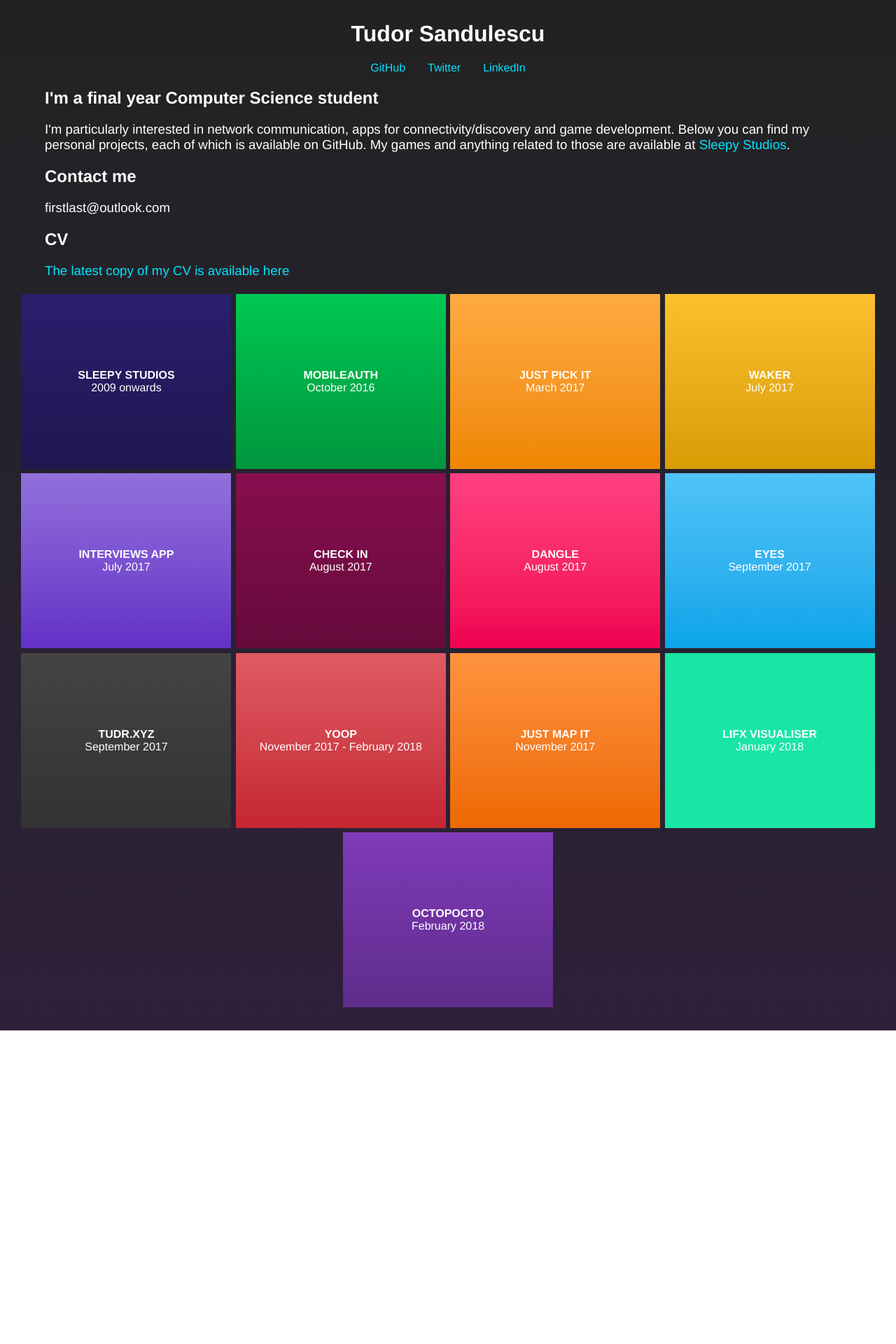
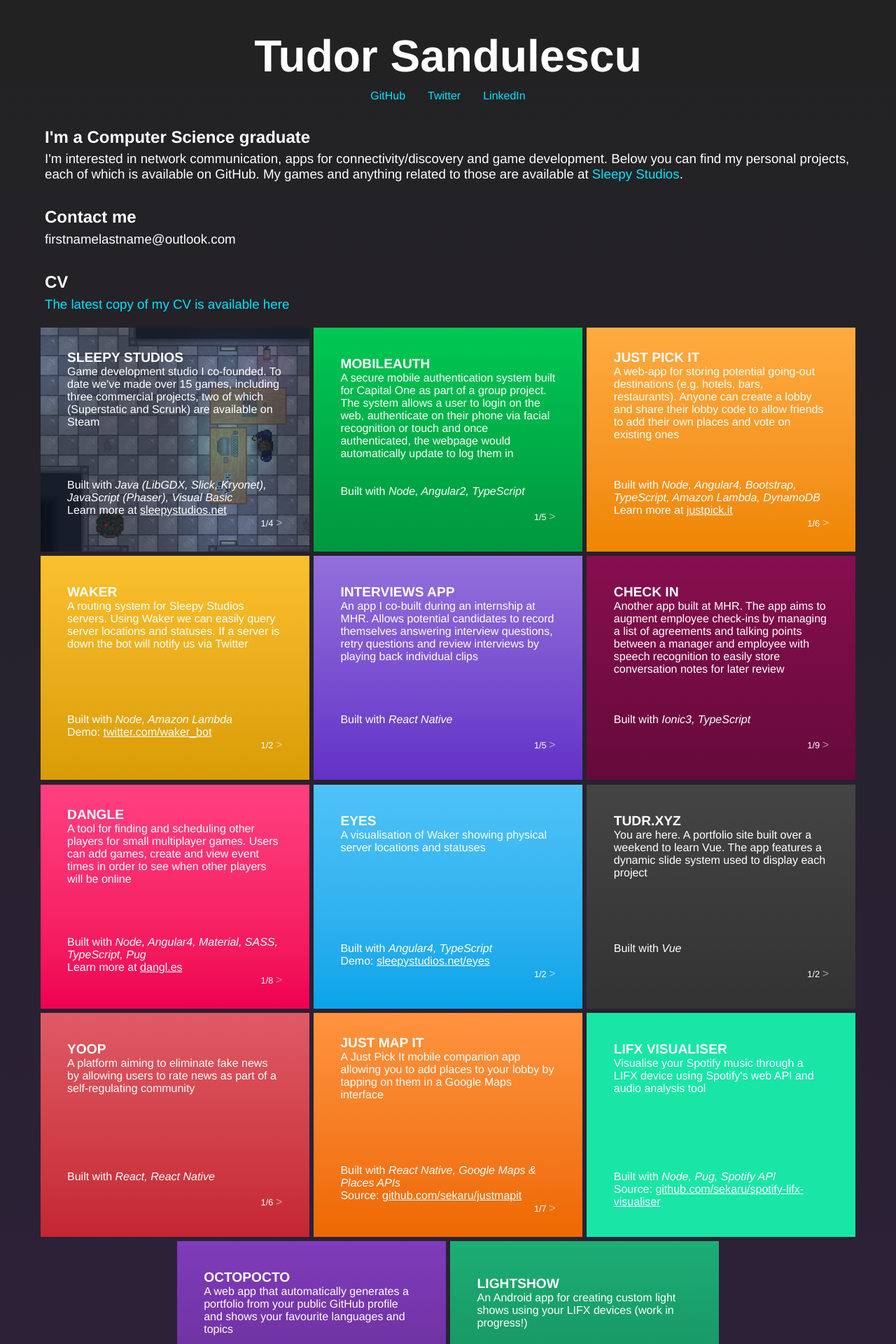
Before and after one commit to sekaru/tudr.xyz, a Vue app: page /#/ in a window 1280 px wide. Shown: the top 1920 px of the page at 70% size. Before the commit the page ends 1472 px from the top, so only its background shows below. Built offline with nearby package versions, Linux system fonts and the light colour scheme.

Commit message:
No longer need to expand projects, updated CV, added lightshow project

```diff
--- a/src/App.vue
+++ b/src/App.vue
@@ -20,6 +20,7 @@
 <style>
 h1 {
   text-align: center;
+  font-size: 4rem;
 }
 
 h3 {
@@ -27,6 +28,8 @@
 }
 
 ul {
+  margin-top: -2em;
+  margin-bottom: 2em;
   list-style: none;
   text-align: center;
   padding: 0;
--- a/src/components/Hello.vue
+++ b/src/components/Hello.vue
@@ -21,9 +21,6 @@
         </transition-group>
 
         <p class="info-container" v-if="(project.slides[project.slideIndex].text.length>0 && project.expanded) || !project.expanded">
-          <!-- Close button -->
-          <span v-if="project.expanded && project.showText" v-on:click="closeProject(project)" class="control close">X</span>
-
           <!-- Title -->
           <span class="title">{{project.title}}</span>
 
@@ -81,6 +78,12 @@
       this.$set(project, 'closeLock', false);
       this.$set(project, 'controlLock', false);
       this.$set(project, 'showText', false);
+
+      project.expanded = true;
+
+      setTimeout(() => {
+        project.showText = true;
+      }, 350);
     });
   },
 
@@ -98,29 +101,6 @@
         }
         return;
       }
-
-      this.projects.forEach(project => {
-        project.expanded = false;
-        project.slideIndex = 0;
-        project.showText = false;
-        clearInterval(project.interval);
-      });
-
-      this.createSlideInterval(project);
-      project.expanded = true;
-
-      setTimeout(() => {
-        project.showText = true;
-      }, 350)
-    },
-
-    closeProject: function(project) {
-      project.expanded = false;
-      project.closeLock = true;
-
-      setTimeout(() => {
-        project.closeLock = false;
-      }, 200);
     },
 
     notFirstSlide: function(project) {
@@ -132,17 +112,13 @@
     },
 
     prevSlide: function(project) {
-      clearInterval(project.interval);
       project.slideIndex--;
       this.setControlLock(project);
-      this.createSlideInterval(project);
     },
 
     nextSlide: function(project) {
-      clearInterval(project.interval);
       project.slideIndex++;
       this.setControlLock(project);
-      this.createSlideInterval(project);
     },
 
     setControlLock: function(project) {
@@ -150,15 +126,6 @@
       setTimeout(() => {
         project.controlLock = false;
       }, 200);
-    },
-
-    createSlideInterval: function(project) {
-      project.interval = setInterval(() => {
-        // increment which slide to show
-        if(project.expanded) {
-          project.slideIndex = project.slideIndex<project.slides.length-1 ? project.slideIndex+1 : 0;
-        }
-      }, 6000);
     },
 
     showImg: function(img, project) {
@@ -194,6 +161,7 @@
 .title {
   text-transform: uppercase;
   font-weight: bold;
+  font-size: 1.2rem;
 }
 
 .flipable {
@@ -209,9 +177,9 @@
 }
 
 .expanded {
-  width: 40%;
-  height: 50vh;
-  font-size: 1.25rem;
+  width: 30vw;
+  height: 40vh;
+  font-size: 1rem;
   text-align: left;
   transition: all 0.4s;
 }
@@ -260,7 +228,7 @@
 
 .slide-num {
   float: right;
-  font-size: 1rem;
+  font-size: 0.8rem;
 }
 
 .control {
@@ -310,7 +278,7 @@
   60%  {background: hsl(180, 80%, 50%);}
   70%  {background: hsl(220, 80%, 50%);}
   80%  {background: hsl(300, 80%, 50%);}
-  100%  {background: hsl(360, 80%, 50%);}
+  100% {background: hsl(360, 80%, 50%);}
 }
 
 @media (max-width: 768px) {
--- a/src/components/Intro.vue
+++ b/src/components/Intro.vue
@@ -1,15 +1,15 @@
 <template>
   <div class="content">
-    <h2>I'm a final year Computer Science student</h2>
+    <h2>I'm a Computer Science graduate</h2>
     <h3>
-      I'm particularly interested in network communication, apps for connectivity/discovery and game development.
+      I'm interested in network communication, apps for connectivity/discovery and game development.
 
       Below you can find my personal projects, each of which is available on GitHub.
       My games and anything related to those are available at <a class="nav-link" href="http://sleepystudios.net">Sleepy Studios</a>.
     </h3>
 
     <h2>Contact me</h2>
-    <h3>firstlast@outlook.com</h3>
+    <h3>firstnamelastname@outlook.com</h3>
 
     <h2>CV</h2>
     <h3><a class="nav-link" href="cv.pdf">The latest copy of my CV is available here</a></h3>
@@ -18,3 +18,10 @@
     <!-- <h3><router-link class="nav-link" :to="'motionstills'">Motion Stills</router-link></h3> -->
   </div>
 </template>
+
+<style>
+h2 {
+  margin-top: 1.5em;
+  margin-bottom: -0.5em;
+}
+</style>
--- a/src/components/projects.js
+++ b/src/components/projects.js
@@ -5,7 +5,7 @@
     color: 'linear-gradient(to bottom, #2a1f6d, #271d66, #241b5f, #221958, #1f1751)',
     slides: [
       {
-        text: 'Game development studio I co-founded. To date we\'ve made over 15 games, including two commercial projects, one of which (Superstatic) is available on Steam',
+        text: 'Game development studio I co-founded. To date we\'ve made over 15 games, including three commercial projects, two of which (Superstatic and Scrunk) are available on Steam',
         img: require('../assets/ss.png'),
         imgFit: 'cover'
       },
@@ -249,7 +249,7 @@
     color: 'linear-gradient(to bottom, #444444, #404040, #3b3b3b, #373737, #333333)',
     slides: [
       {
-        text: 'You are here. A portfolio site built in a few days to learn Vue.js. The app features a dynamic slide system used to display each project',
+        text: 'You are here. A portfolio site built over a weekend to learn Vue. The app features a dynamic slide system used to display each project',
         img: ''
       },
       {
@@ -367,5 +367,19 @@
     url: 'sekaru.github.io/Octopocto',
     builtWith: ['React', 'GitHub API'],
     learnText: 'Demo:'
+  },
+  {
+    title: 'LightShow',
+    date: 'June 2018',
+    color: 'linear-gradient(to bottom, #1cae74, #1aa36c, #199865, #178d5d, #158256)',
+    slides: [
+      {
+        text: 'An Android app for creating custom light shows using your LIFX devices (work in progress!)',
+        img: ''
+      }
+    ],
+    url: 'github.com/sekaru/lifx-lightshow',
+    builtWith: ['React Native'],
+    learnText: 'Source:'
   }
 ]
```
Also changed, not shown: 1 other file (tests, documents, lock files or other folders).
